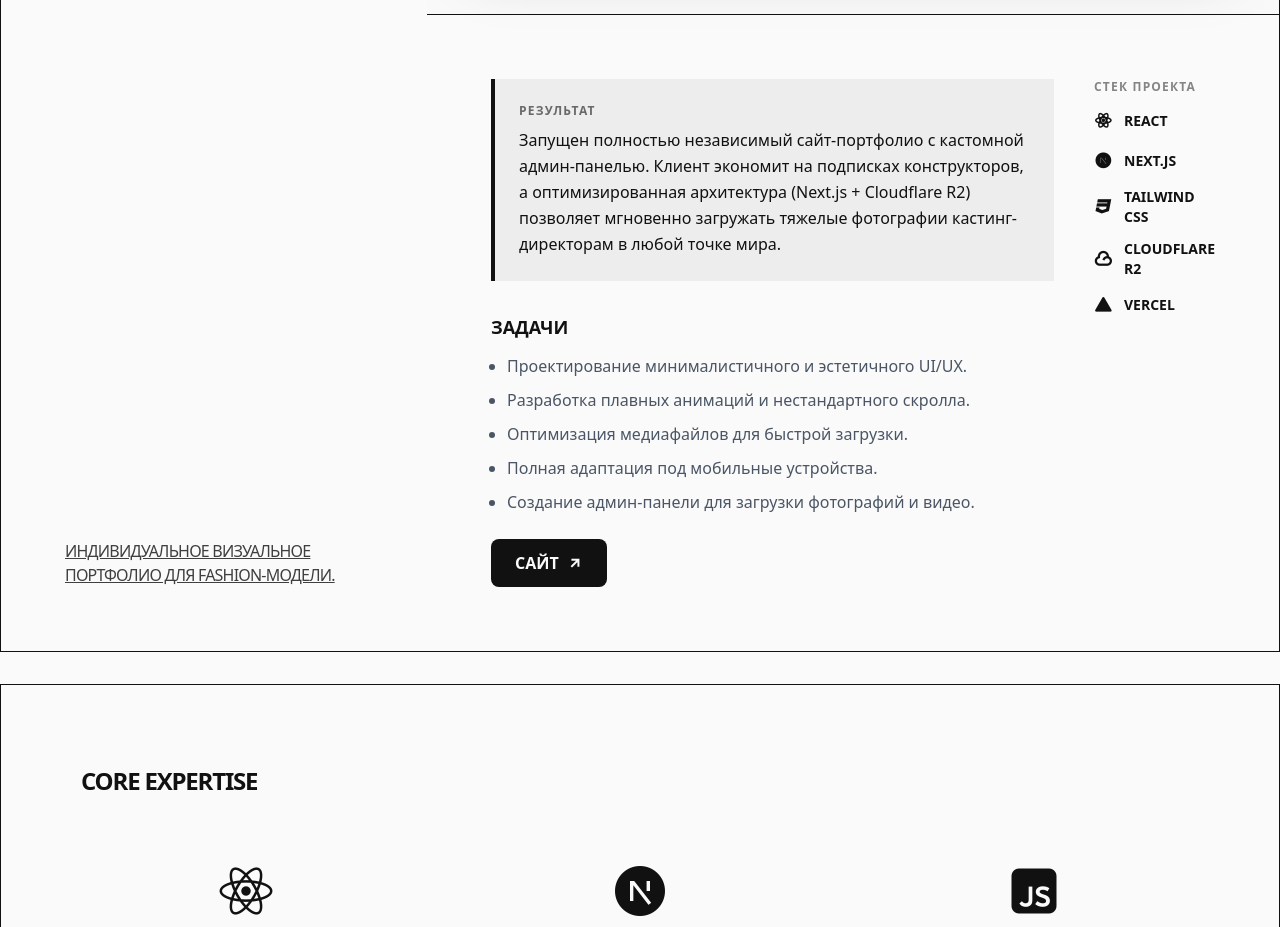
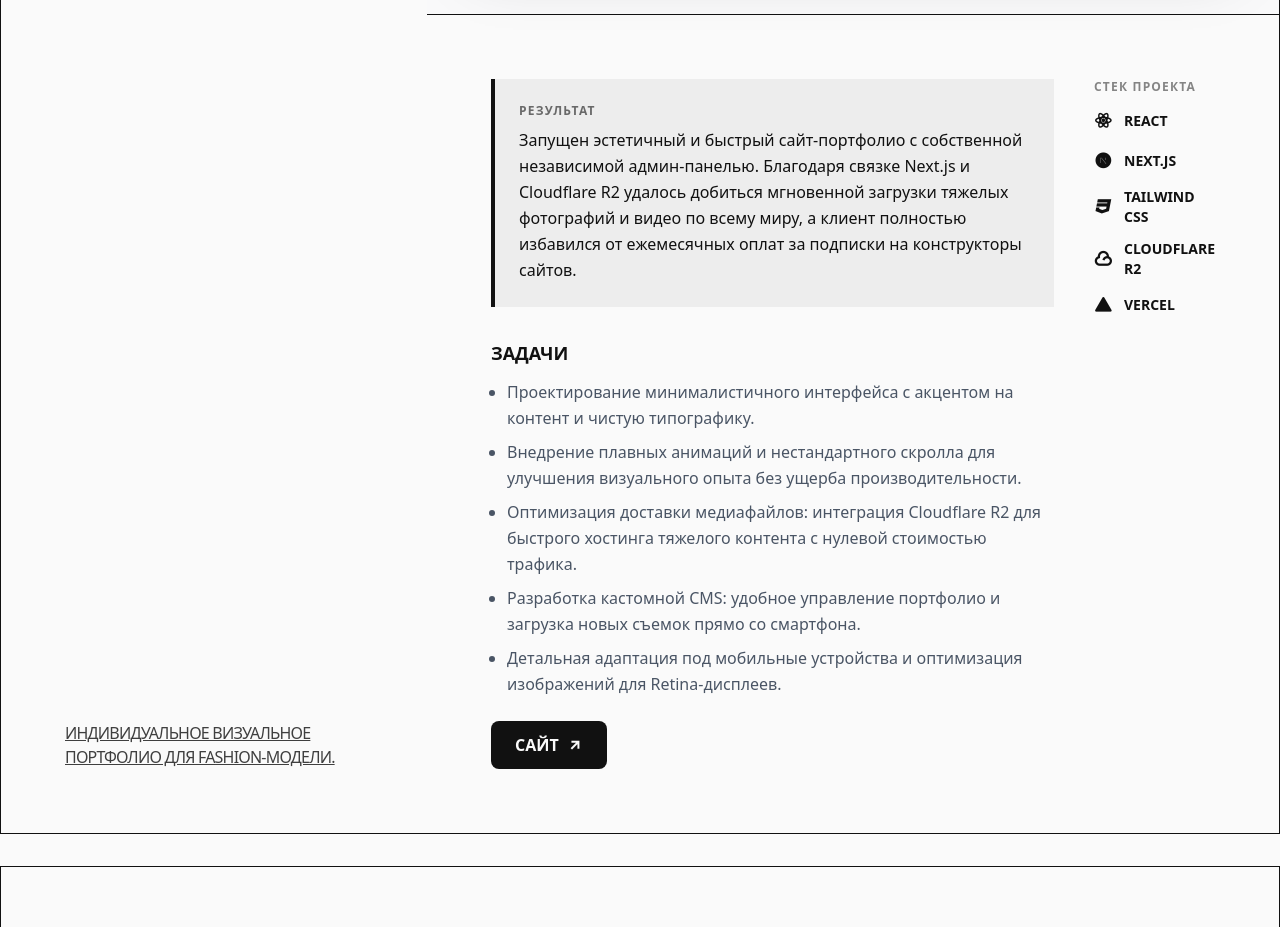
Before and after one commit to abzalt1/abzalt1.github.io, a Next.js app: page / in a window 1280 px wide. Shown: the part 5100-6027 px from the top of the page. Built offline with nearby package versions, Linux system fonts and the light colour scheme.

Commit message:
Update Model Portfolio text to a professional version

```diff
--- a/src/components/Projects.tsx
+++ b/src/components/Projects.tsx
@@ -334,13 +334,13 @@ export default function Projects({ onOpenLightbox }: { onOpenLightbox: (images:
             title: <>MODEL<br />PORTFOLIO</>,
             category: "Индивидуальное визуальное портфолио для fashion-модели.",
             image: ["/dilya1.webp", "/dilya2.webp", "/dilya3.webp"],
-            result: "Запущен полностью независимый сайт-портфолио с кастомной админ-панелью. Клиент экономит на подписках конструкторов, а оптимизированная архитектура (Next.js + Cloudflare R2) позволяет мгновенно загружать тяжелые фотографии кастинг-директорам в любой точке мира.",
+            result: "Запущен эстетичный и быстрый сайт-портфолио с собственной независимой админ-панелью. Благодаря связке Next.js и Cloudflare R2 удалось добиться мгновенной загрузки тяжелых фотографий и видео по всему миру, а клиент полностью избавился от ежемесячных оплат за подписки на конструкторы сайтов.",
             tasks: [
-                "Проектирование минималистичного и эстетичного UI/UX.",
-                "Разработка плавных анимаций и нестандартного скролла.",
-                "Оптимизация медиафайлов для быстрой загрузки.",
-                "Полная адаптация под мобильные устройства.",
-                "Создание админ-панели для загрузки фотографий и видео."
+                "Проектирование минималистичного интерфейса с акцентом на контент и чистую типографику.",
+                "Внедрение плавных анимаций и нестандартного скролла для улучшения визуального опыта без ущерба производительности.",
+                "Оптимизация доставки медиафайлов: интеграция Cloudflare R2 для быстрого хостинга тяжелого контента с нулевой стоимостью трафика.",
+                "Разработка кастомной CMS: удобное управление портфолио и загрузка новых съемок прямо со смартфона.",
+                "Детальная адаптация под мобильные устройства и оптимизация изображений для Retina-дисплеев."
             ],
             link: "https://dilyara-portfoliov2.vercel.app/",
             stack: [
```
